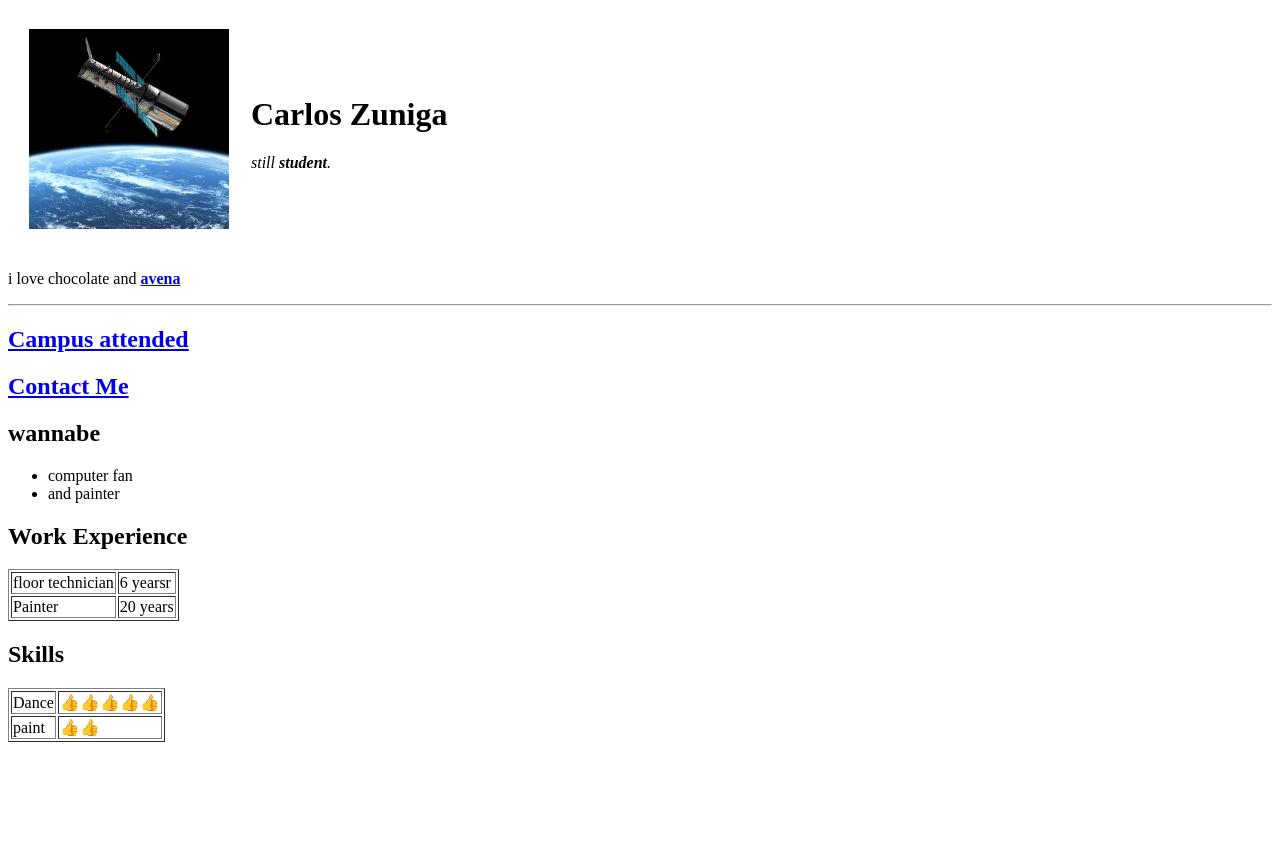
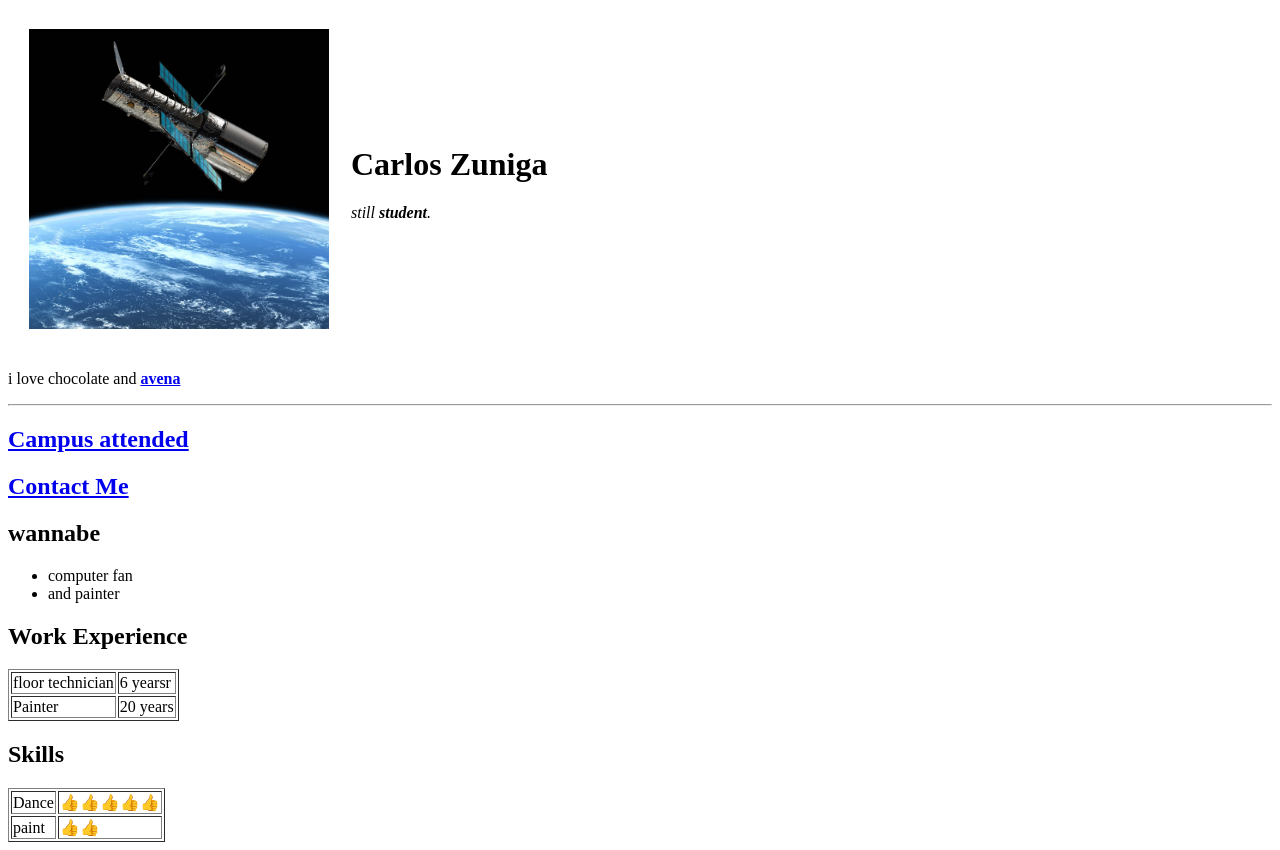
Before and after one commit to villagorgona/curso, a plain HTML site: page index.html in a window 1280 px wide. Before the commit the page ends 800 px from the top, so only its background shows below. Drawn offline with Linux system fonts and the light colour scheme.

Commit message:
update html and size picture

```diff
--- a/index.html
+++ b/index.html
@@ -9,7 +9,7 @@
 <body>
   <table cellspacing="20">
     <tr>
-      <td><img src="hubble.jfif"width="200" height="200" alt="" /></td>
+      <td><img src="hubble.jfif"width="300" height="300" alt="" /></td>
       <td>
         <h1>Carlos Zuniga</h1>
         <p><em>still <strong>student</strong>.</em></p>
```
